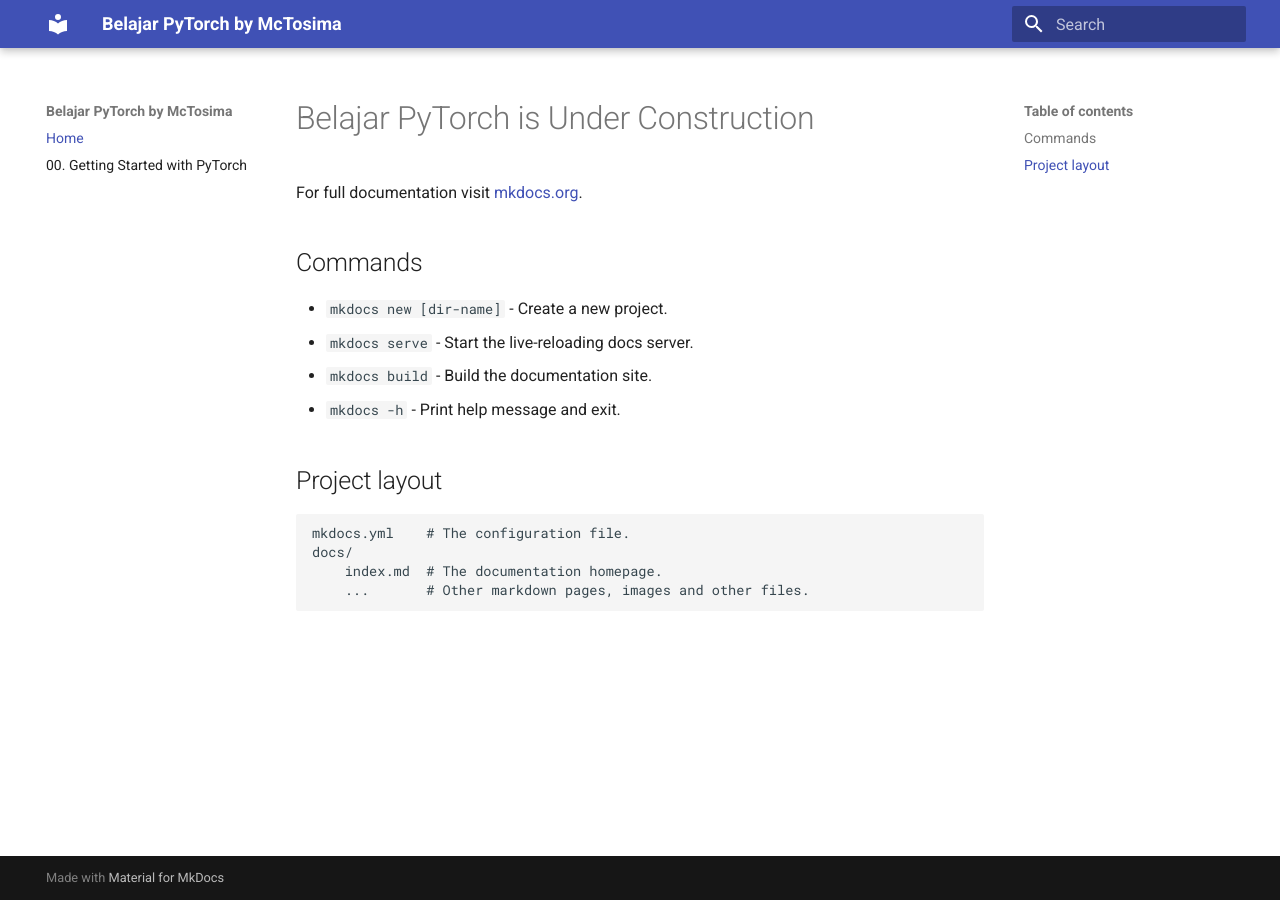
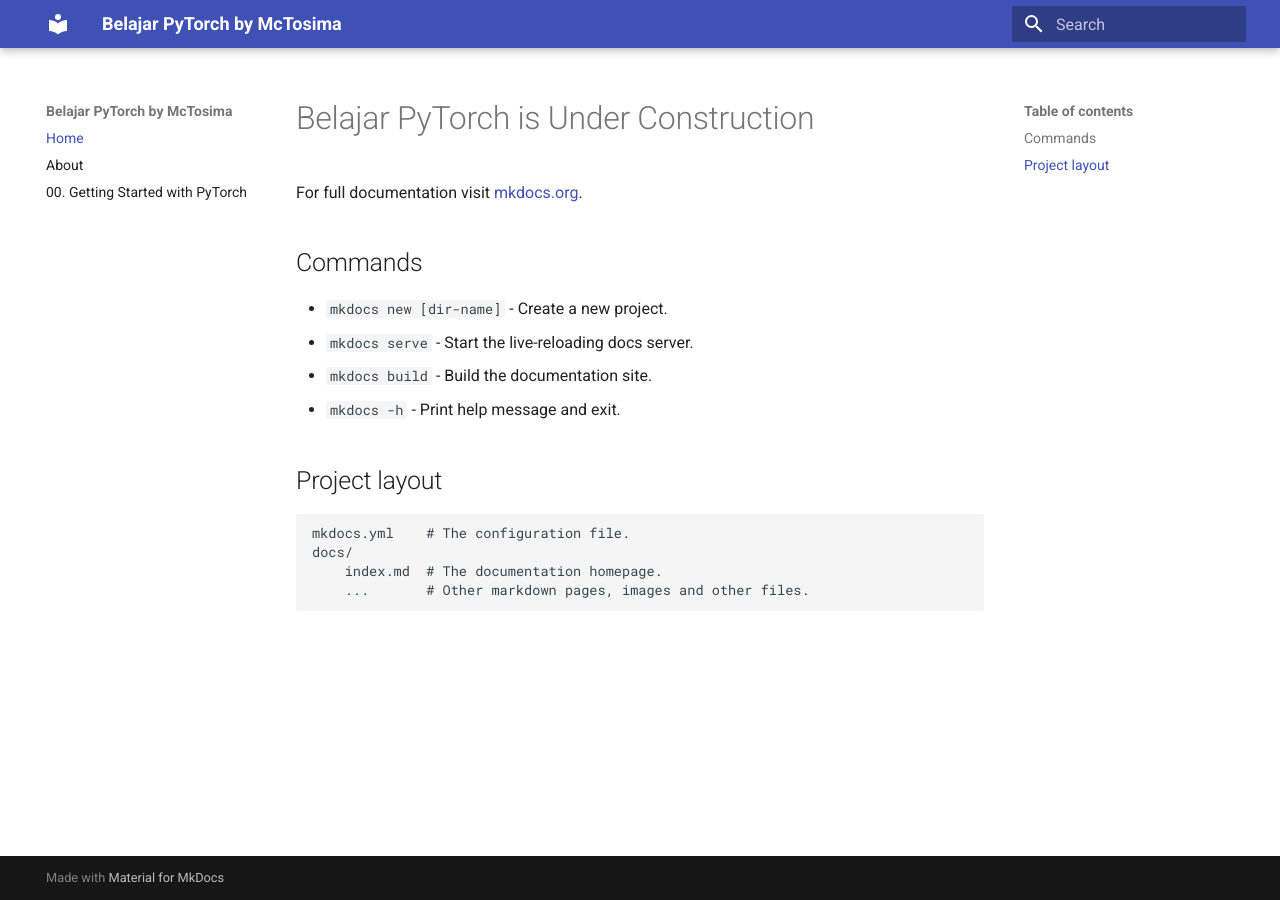
Before and after one commit to mctosima/belajarpytorch, an MkDocs documentation site: the page built from docs/index.md, in a window 1280 px wide. Built offline with MkDocs 1.6.1 and Material for MkDocs 9.7.7, drawn with Linux system fonts in a browser that asks for light colours.

Commit message:
try about

```diff
--- a/mkdocs.yml
+++ b/mkdocs.yml
@@ -7,4 +7,5 @@
 
 nav:
   - Home: index.md
+  - About: about.md
   - 00. Getting Started with PyTorch: '00_pytorch_fundamentals.ipynb'
```
Also changed, not shown: docs/about.md (added, +1 -0 lines).
